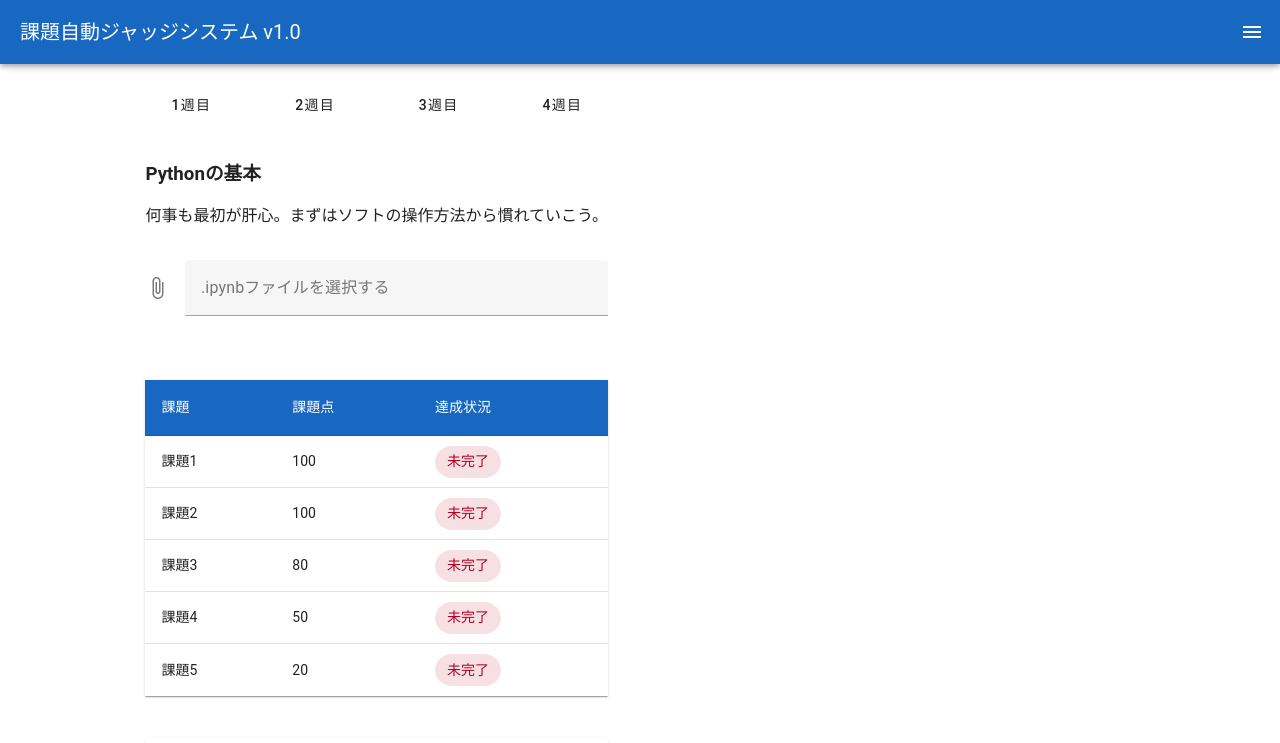
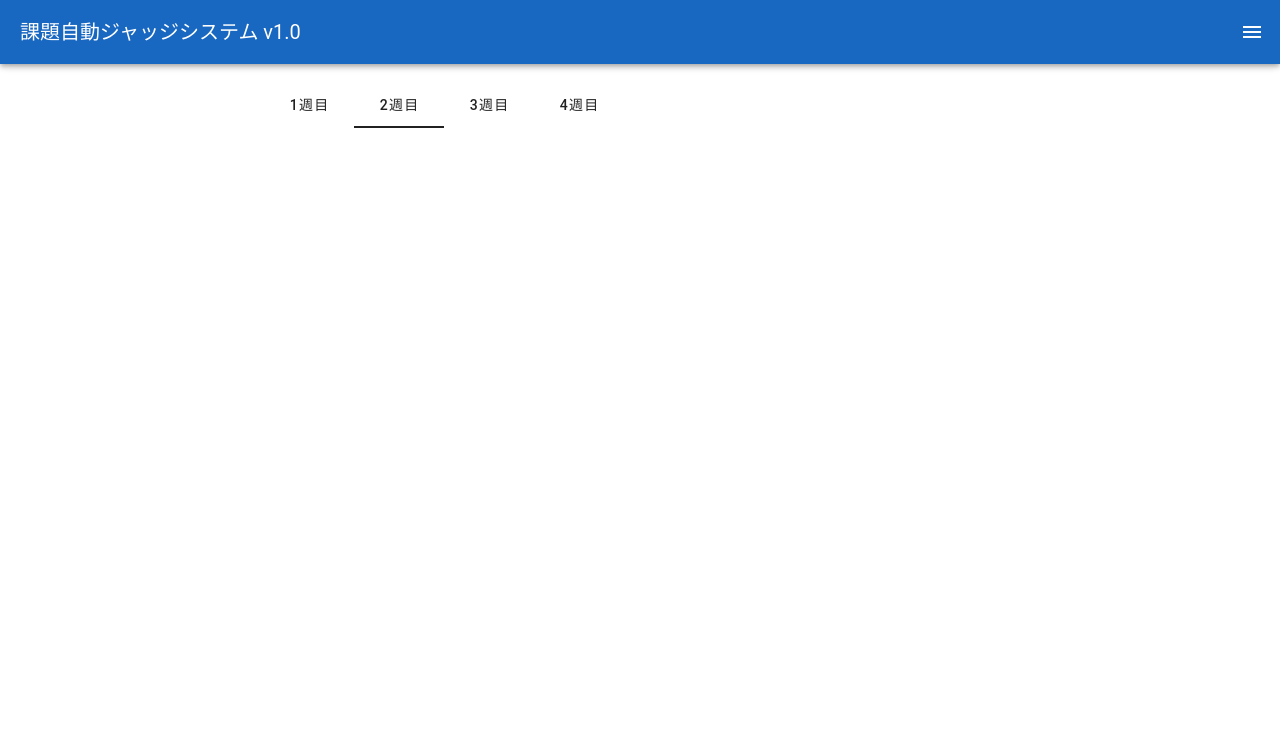
Before and after one commit to mino-8136/JohoJupyterChecker, a Vue app: page / in a window 1280 px wide. Shown: the top 743 px of the page. Built offline with nearby package versions, Linux system fonts and the light colour scheme.

Commit message:
storeを使用する設計に変更

```diff
--- a/package.json
+++ b/package.json
@@ -17,12 +17,14 @@
     "axios": "^1.7.2",
     "gsap": "^3.12.5",
     "pinia": "^2.1.7",
+    "pinia-plugin-persistedstate": "^3.2.1",
     "vue": "^3.4.21",
     "vue-axios": "^3.5.2",
     "vue-router": "^4.3.0",
     "vuetify": "^3.6.8"
   },
   "devDependencies": {
+    "@pinia-plugin-persistedstate/nuxt": "^1.2.1",
     "@rushstack/eslint-patch": "^1.8.0",
     "@tsconfig/node20": "^20.1.4",
     "@types/node": "^20.12.5",
--- a/public/static/problems/week1.json
+++ b/public/static/problems/week1.json
@@ -1,8 +1,8 @@
 {
-  "id": "week1",
-  "title":"Pythonの基本",
+  "id": "1",
+  "title":"①Pythonの基本",
   "description":"何事も最初が肝心。まずはソフトの操作方法から慣れていこう。",
-  "assignments": [
+  "problems": [
     {
       "name": "課題1",
       "points": 100,
--- a/public/static/problems/week2.json
+++ b/public/static/problems/week2.json
@@ -1,8 +1,8 @@
 {
-  "week": "2週目",
-  "title": "【2週目】 Python文字列操作",
+  "id": "2",
+  "title": "②文字列の操作",
   "description": "Pythonの文字列操作を学びます。",
-  "assignments": [
+  "problems": [
     {
       "name": "課題1",
       "points": 100,
--- a/src/App.vue
+++ b/src/App.vue
@@ -1,16 +1,6 @@
 <script setup lang="ts">
 import AssignmentSelector from './components/AssignmentSelector.vue'
-import AssignmentView from './views/AssignmentView.vue'
-
-import { ref } from 'vue';
-
-const selectedAssignment = ref<number>(1)
-
-// 週の情報を設定する(emit用)
-function catchAssignmentId(assignmentId: number) {
-  selectedAssignment.value = assignmentId
-  console.log(assignmentId)
-}
+// import AssignmentView from './views/AssignmentView.vue'
 
 </script>
 
@@ -24,8 +14,8 @@ function catchAssignmentId(assignmentId: number) {
         </v-btn>
       </v-app-bar>
       <v-main>
-        <AssignmentSelector  @callCatchAssignmentId="catchAssignmentId" />
-        <AssignmentView />
+        <AssignmentSelector />
+        <!-- <AssignmentView /> -->
       </v-main>
     </v-container>
   </v-app>
--- /dev/null
+++ b/src/assets/Commons.ts
@@ -0,0 +1,25 @@
+export class Assignment {
+  id: number
+  title: string
+  description: string
+  assignments: Problem[]
+
+  constructor() {
+    this.id = 0
+    this.title = ''
+    this.description = ''
+    this.assignments = []
+  }
+}
+
+export class Problem {
+  name: string
+  points: number
+  isCompleted: string
+
+  constructor() {
+    this.name = ''
+    this.points = 0
+    this.isCompleted = ''
+  }
+}
--- a/src/components/AssignmentSelector.vue
+++ b/src/components/AssignmentSelector.vue
@@ -1,66 +1,63 @@
 <template>
-  <v-tabs v-model:active="selectedAssignmentIndex" grow>
+  <v-tabs v-model="store.selectedAssignment.id" grow>
     <v-tab
-      v-for="(assignment, index) in assignments"
+      v-for="(assignment, index) in allAssignments"
       :key="assignment.id"
       @click="changeAssignment(index)"
     >
-      {{ assignment.name }}
+      {{ assignment.title }}
     </v-tab>
   </v-tabs>
 </template>
 
 <script setup lang="ts">
-import { ref, defineEmits, onMounted } from 'vue'
+import { ref, watch, onMounted } from 'vue'
+import { useAssignmentStore } from '../stores/assignmentStore'
 import { useRouter, useRoute } from 'vue-router'
+import { Assignment } from '../assets/Commons'
 
-// TODO:Assignment型は共通化していい気がする
-interface Assignment {
-  id: number
-  name: string
-  link: string
-}
+const router = useRouter() // Vue Routerのインスタンスを取得
+const route = useRoute() // Vue Routerのルート情報を取得
+const store = useAssignmentStore() // storeのインスタンスを取得
+const allAssignments = ref<Array<Assignment>>([]) // 全課題の情報をローカル管理
 
-const emit = defineEmits(['callCatchAssignmentId']) // 親に課題情報を返すためのemit関数
-const selectedAssignmentIndex = ref(0) // 課題の選択状態を管理
-const assignments = ref<Array<Assignment>>([])
-const router = useRouter() // Vue Routerのインスタンスを取得
-const route = useRoute() // 現在のルート情報を取得
-
-// データの取得とリンクの生成
+// 全Assignmentデータの取得
+// TODO : JSONの中身を取得するようにするために、APIを叩くようにする
 function generateAssignmentTabs() {
   const numAssignments = 4
   const AssignmentData = []
   for (let i = 1; i <= numAssignments; i++) {
     AssignmentData.push({
       id: i,
-      name: `${i}週目`,
-      link: `public/static/problems/week${i}.json`
+      title: `${i}週目`,
+      description: `${i}週目の課題です`,
+      assignments:[]
     })
   }
-  assignments.value = AssignmentData
+  allAssignments.value = AssignmentData
 }
 
+// storeに現在の課題を保持したあと、ルーターを使ってページ遷移を行う
 function changeAssignment(index: number) {
-  selectedAssignmentIndex.value = index
-
-  // 親に週情報を返す -> storeに保持する
-  emit('callCatchAssignmentId', selectedAssignmentIndex.value)
-
-  // ルーターを使ってページ遷移を行う
-  router.push({ name: 'assignment', params: { id: assignments.value[index].id } })
+  store.selectedAssignment.id = allAssignments.value[index].id
+  router.push({ name: 'assignment', params: { id: allAssignments.value[index].id } })
 }
 
 onMounted(() => {
   generateAssignmentTabs()
+})
 
-  // URLパラメータから初期値を設定
-  const initialId = parseInt(route.params.id as string, 10) - 1
-  if (initialId >= 0 && initialId < assignments.value.length) {
-    selectedAssignmentIndex.value = initialId
+
+watch(
+  () => route.params.id,
+  (newId, oldId) => {
+    console.log('Route param id changed from', oldId, 'to', newId)
+    // ここで必要な処理を行う
+    if (newId) {
+      store.selectedAssignment.id = parseInt(newId as string, 10)
+    }
   }
-  console.log(route.params, route.params.id, initialId)
-})
+)
 </script>
 
 <style scoped>
--- a/src/main.ts
+++ b/src/main.ts
@@ -2,6 +2,7 @@ import './assets/main.css'
 
 import { createApp } from 'vue'
 import { createPinia } from 'pinia'
+import piniaPluginPersistedstate from 'pinia-plugin-persistedstate'
 
 import App from './App.vue'
 import router from './router'
@@ -27,7 +28,7 @@ const vuetify = createVuetify({
 
 const app = createApp(App)
 
-app.use(createPinia())
+app.use(createPinia().use(piniaPluginPersistedstate))
 app.use(router)
 app.use(vuetify)
 app.use(VueAxios, axios)
--- /dev/null
+++ b/src/stores/assignmentStore.ts
@@ -0,0 +1,18 @@
+import { ref, computed } from 'vue'
+import { defineStore } from 'pinia'
+import { Assignment } from '../assets/Commons'
+
+// 現在読み込んでいる課題の状況を管理するストア
+export const useAssignmentStore = defineStore('assignment', () => {
+  const selectedAssignment = ref<Assignment>({
+    id: 1,
+    title: '',
+    description: '',
+    assignments: []
+  })
+
+  return {
+    selectedAssignment
+  }
+  // 永続化したい場合は,最後に{persist: true}を追加する
+})
```
Also changed, not shown: src/stores/counter.ts (deleted, +0 -17 lines), 1 other file (tests, documents, lock files or other folders).
